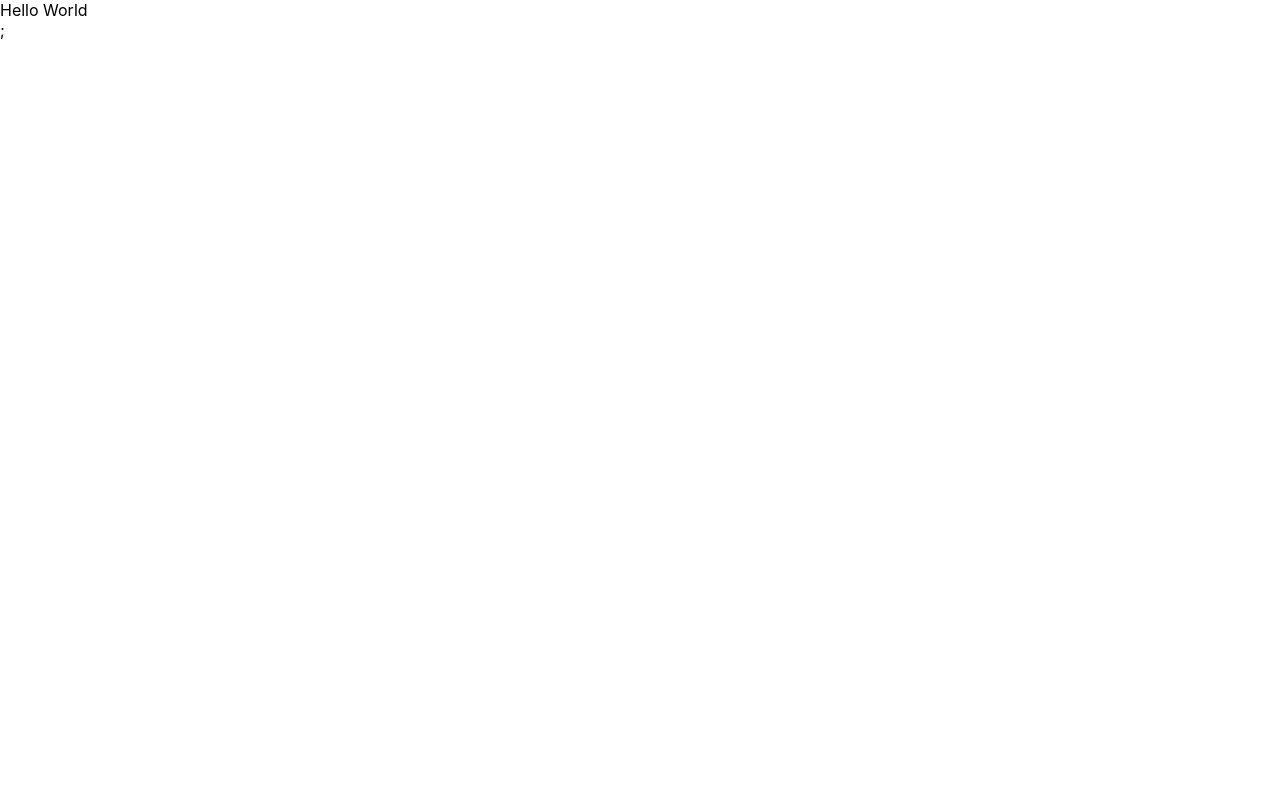
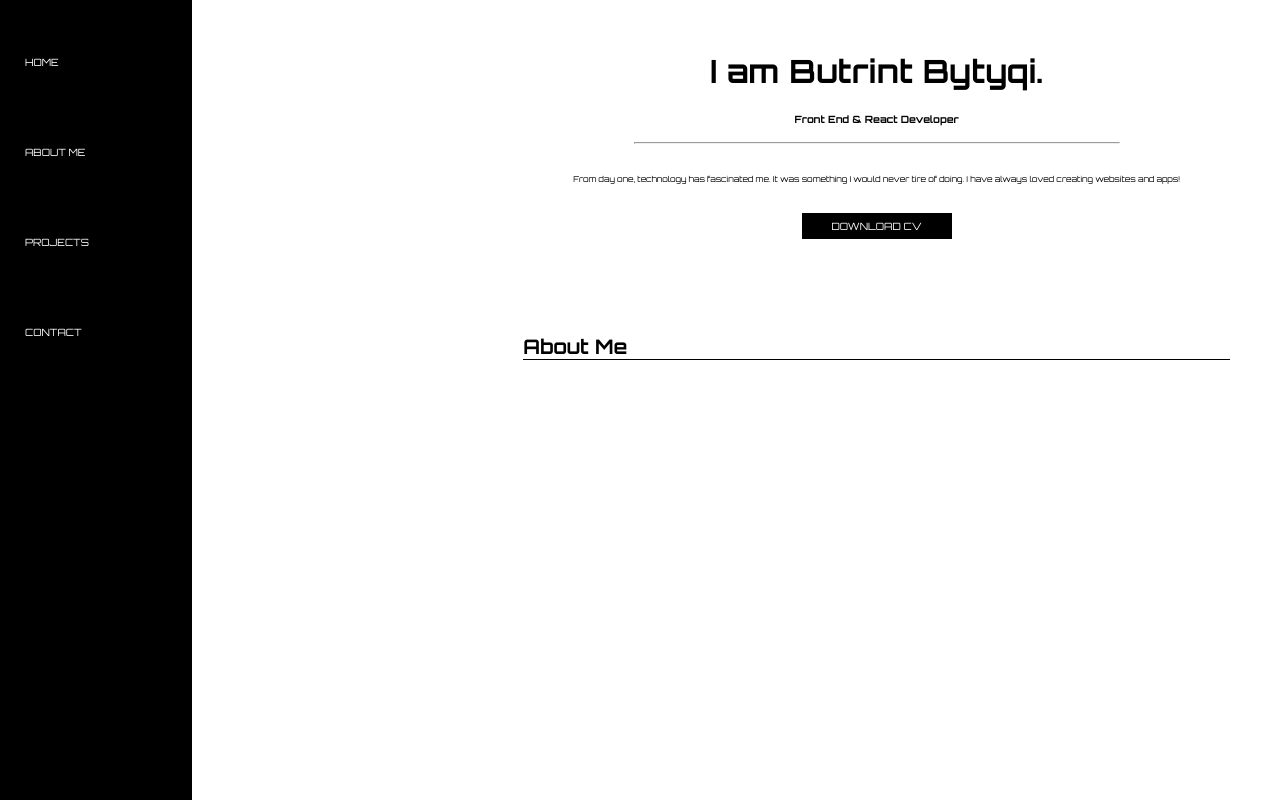
Before and after one commit to butrintbytyqi/portfolio, a JavaScript app: page / in a window 1280 px wide. Built offline with nearby package versions, Linux system fonts and the light colour scheme; the HTML template or start-up script is replaced by a standard one.

Commit message:
Rregullimi i pjeses se pare

```diff
--- a/src/App.css
+++ b/src/App.css
@@ -1,38 +1,4 @@
-.App {
-  text-align: center;
+@font-face {
+    font-family: 'Orbitron';
+    src: url(fonts/Orbitron-VariableFont_wght.ttf);
 }
-
-.App-logo {
-  height: 40vmin;
-  pointer-events: none;
-}
-
-@media (prefers-reduced-motion: no-preference) {
-  .App-logo {
-    animation: App-logo-spin infinite 20s linear;
-  }
-}
-
-.App-header {
-  background-color: #282c34;
-  min-height: 100vh;
-  display: flex;
-  flex-direction: column;
-  align-items: center;
-  justify-content: center;
-  font-size: calc(10px + 2vmin);
-  color: white;
-}
-
-.App-link {
-  color: #61dafb;
-}
-
-@keyframes App-logo-spin {
-  from {
-    transform: rotate(0deg);
-  }
-  to {
-    transform: rotate(360deg);
-  }
-}
--- a/src/App.js
+++ b/src/App.js
@@ -1,9 +1,49 @@
 import "./App.css";
+import "./fonts/Orbitron-VariableFont_wght.ttf";
+import cv from "./downloads/FinalCVButrintBytyqi.pdf";
 
 function App() {
   return (
     <>
-      <div>Hello World</div>;
+      <div className="container">
+        <div className="topNav">
+          <nav>
+            <ul>
+              <li>
+                <a href="">home</a>
+              </li>
+              <li>
+                <a href="">about me</a>
+              </li>
+              <li>
+                <a href="">projects</a>
+              </li>
+              <li>
+                <a href="">contact</a>
+              </li>
+            </ul>
+          </nav>
+        </div>
+        <div className="section-right">
+          <div className="section-home">
+            <h1>I am Butrint Bytyqi.</h1>
+            <h5>Front End & React Developer</h5>
+            <hr />
+            <p>
+              From day one, technology has fascinated me. It was something I
+              would never tire of doing. I have always loved creating websites
+              and apps!
+            </p>
+            <a href={cv} download>
+              Download CV
+            </a>
+          </div>
+
+          <div className="section-aboutMe">
+            <h1>About Me</h1>
+          </div>
+        </div>
+      </div>
     </>
   );
 }
--- a/src/index.css
+++ b/src/index.css
@@ -1,13 +1,74 @@
-body {
-  margin: 0;
-  font-family: -apple-system, BlinkMacSystemFont, 'Segoe UI', 'Roboto', 'Oxygen',
-    'Ubuntu', 'Cantarell', 'Fira Sans', 'Droid Sans', 'Helvetica Neue',
-    sans-serif;
-  -webkit-font-smoothing: antialiased;
-  -moz-osx-font-smoothing: grayscale;
+* {
+  font-family: "Orbitron";
 }
 
-code {
-  font-family: source-code-pro, Menlo, Monaco, Consolas, 'Courier New',
-    monospace;
+.sidebar {
+  width: 10%;
 }
+
+body {
+  margin: 0%;
+}
+
+nav ul {
+  list-style: none;
+  float: left;
+  padding: 0;
+  margin: 0px;
+}
+
+li {
+  margin: 50px 25px 70px 25px;
+}
+
+a {
+  color: #fff;
+  text-decoration: none;
+  text-transform: uppercase;
+  font-size: 10px;
+}
+
+.container {
+  width: 100%;
+  display: flex;
+  justify-content: space-between;
+}
+
+.topNav {
+  width: 15%;
+  height: 100vh;
+  position: sticky;
+  top: 0;
+  overflow: auto;
+  background: #000;
+}
+
+.section-home {
+  text-align: center;
+  padding-top: 30px;
+}
+
+.section-home h5 {
+  font-size: 10px;
+}
+
+hr {
+  width: 60%;
+}
+
+.section-home p {
+  font-size: 8px;
+  margin: 30px 100px;
+}
+
+.section-home a {
+  color: white;
+  background-color: black;
+  padding: 7px 30px;
+}
+
+.section-aboutMe h1 {
+    font-size: 20px;
+    margin: 100px 50px;
+    border-bottom: solid 1px #000;
+}
```
Also changed, not shown: src/fonts/Orbitron-VariableFont_wght.ttf (added), 1 other file (tests, documents, lock files or other folders).
